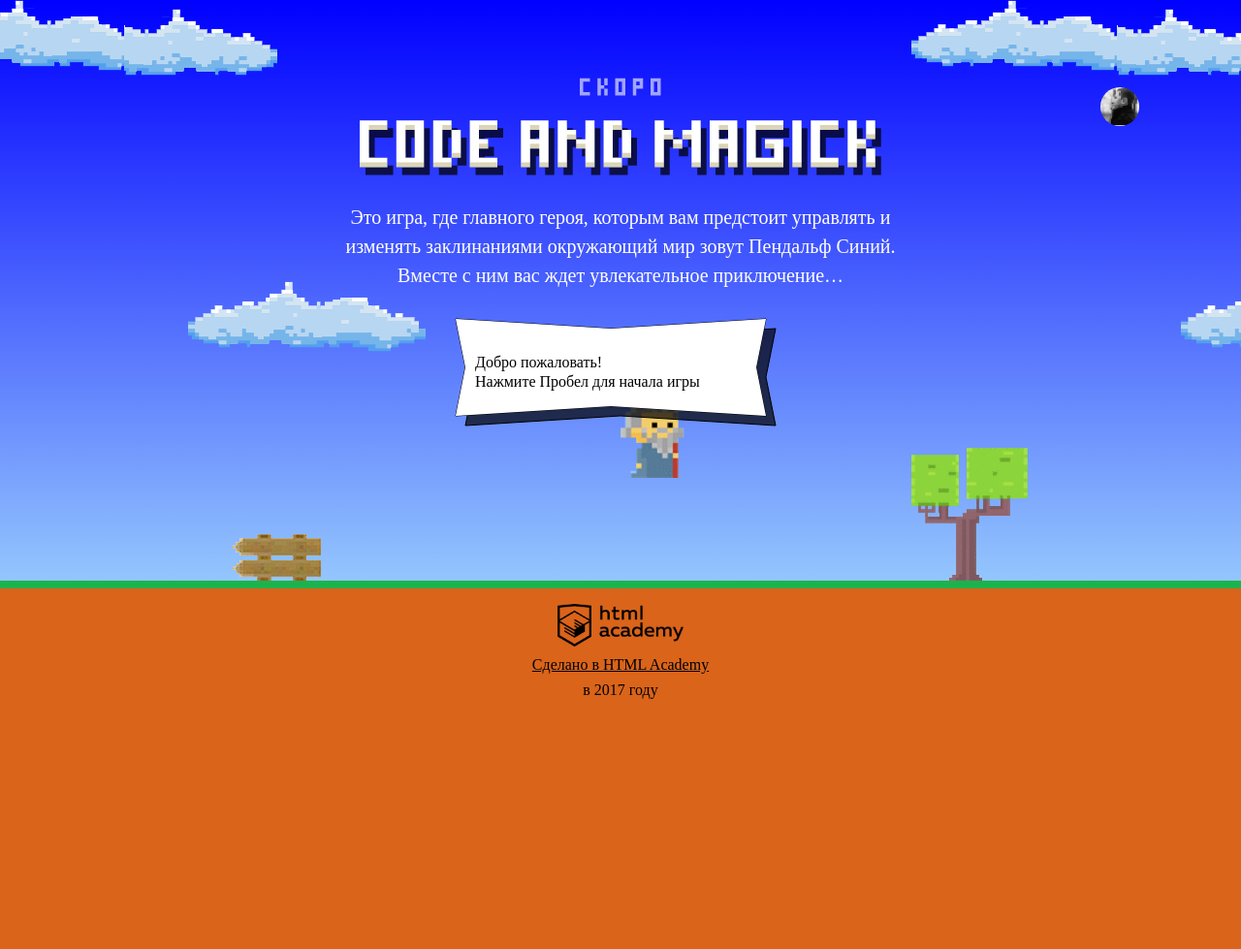
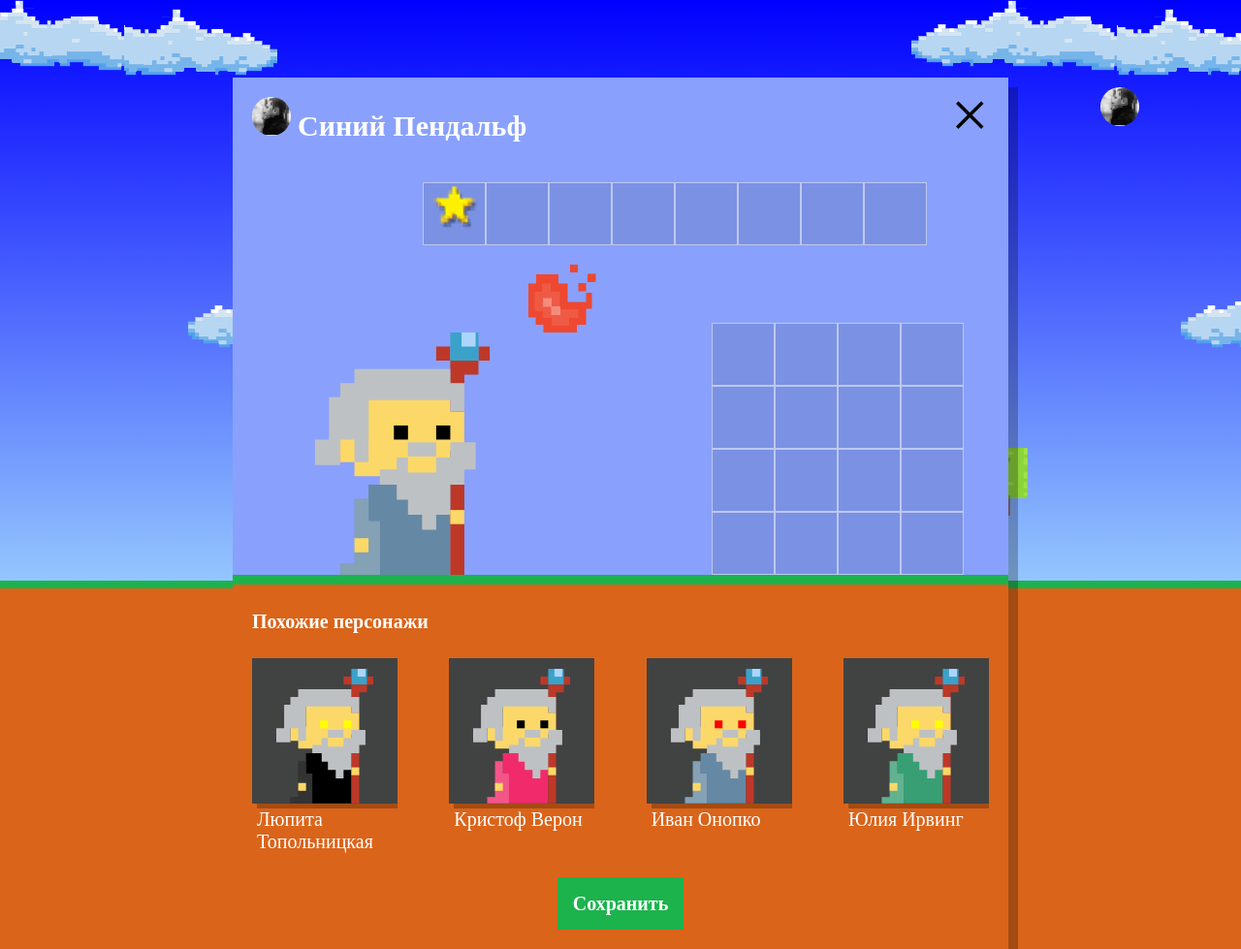
Before and after one commit to VugarWeb777/Cod_and_Magic, a website: page index.html in a window 1280 px wide. Shown: the whole page at 97% size. Before the commit the page ends 800 px from the top, so only its background shows below. Drawn offline with Linux system fonts and the light colour scheme; a web font is replaced by a local one.

Commit message:
added setup.js

```diff
--- a/index.html
+++ b/index.html
@@ -206,6 +206,7 @@
 
 <script src="js/stat.js"></script>
 <script src="js/game.js"></script>
+<script src="js/setup.js"></script>
 
 </body>
 </html>
--- /dev/null
+++ b/js/setup.js
@@ -0,0 +1,67 @@
+/* eslint-disable no-console,no-unused-vars */
+"use strict";
+
+var userDialog = document.querySelector(".setup");
+userDialog.classList.remove("hidden");
+
+document.querySelector(".setup-similar").classList.remove("hidden");
+
+var similarListElement = document.querySelector(".setup-similar-list");
+var similarWizardTemplete = document.querySelector("#similar-wizard-template")
+	.content
+	.querySelector(".setup-similar-item");
+
+
+var firstName = ["Иван","Хуан Себастьян","Мария","Кристоф","Виктор","Юлия","Люпита","Вашингтон"];
+var surnName = ["Де марья","Верон","Мирабелла","Вальц","Онопко","Топольницкая","Нионго","Ирвинг"];
+var coatColor = ["rgb(101,137,164)","rgb(241,43,107)","rgb(146,100,161)","rgb(56,159,117)","rgb(215,210,55)","rgb(0,0,0)","rgb(255,0,0)"];
+var eyesColor = ["black","red","blue","yellow","green"];
+
+class Wizards {
+	constructor (wizardName,coatColor,eyesColor){
+		this.wizardName = wizardName;
+		this.coatColor = coatColor;
+		this.eyesColor = eyesColor;
+	}
+}
+
+
+function getName (){
+	return firstName[Math.round(Math.random() * (firstName.length - 1))] + " " + surnName[Math.round(Math.random() * (surnName.length - 1))];
+}
+function getCoatColor () {
+	return coatColor[Math.round(Math.random() * (coatColor.length - 1))];
+}
+
+function getEyesColor () {
+	return eyesColor[Math.round(Math.random() * eyesColor.length - 1)];
+}
+
+var wizards = [];
+
+function createWizards () {
+	for (var i = 0; i <4; i++) {
+		var wizardObj = new Wizards(getName(),getCoatColor(),getEyesColor());
+		wizards.push(wizardObj);
+	}
+	return wizards;
+}
+
+createWizards();
+
+var renderWizard = function (wizard) {
+	var wizardElement = similarWizardTemplete.cloneNode(true);
+	wizardElement.querySelector(".setup-similar-label").textContent = wizard.wizardName;
+	wizardElement.querySelector(".wizard-coat").style.fill = wizard.coatColor;
+	wizardElement.querySelector(".wizard-eyes").style.fill = wizard.eyesColor;
+	return wizardElement;
+};
+
+function append() {
+	var fragment = document.createDocumentFragment();
+	for (var i = 0; i < wizards.length; i++) {
+		fragment.appendChild(renderWizard(wizards[i]));
+	}
+	similarListElement.appendChild(fragment);
+}
+append();
```
